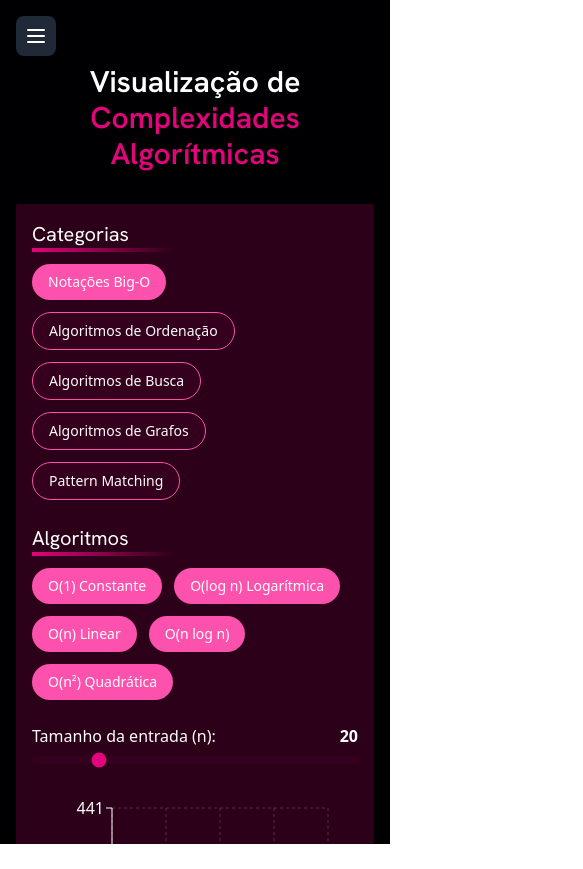
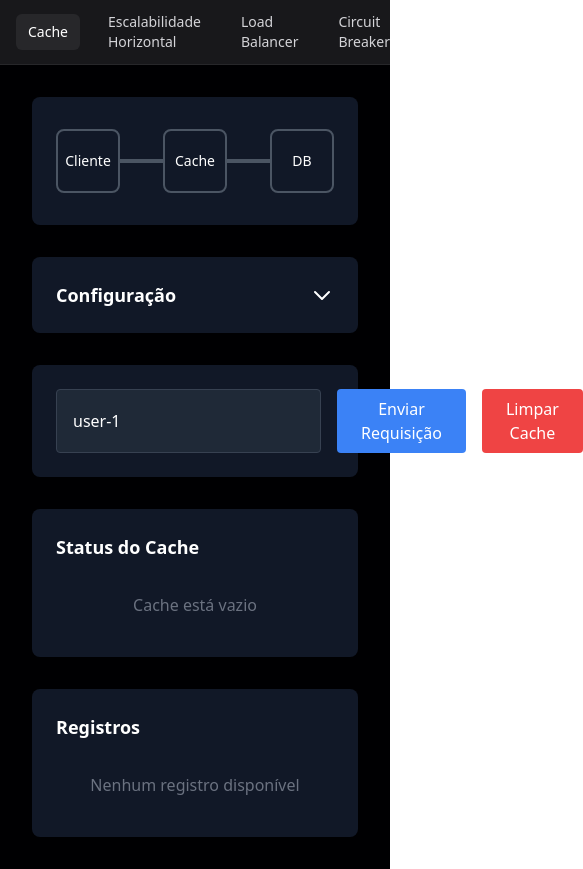
Before and after one commit to flaviojmendes/dinamos, a React (Vite) app: page / in a window 390 px wide. Shown: the whole page, 583 px wide, since content can reach past the window. Before the commit the page ends 844 px from the top, so only its background shows below. Built offline with nearby package versions, Linux system fonts and the light colour scheme; a web font is replaced by a local one.

Commit message:
circuit breaker

```diff
--- a/index.html
+++ b/index.html
@@ -26,7 +26,7 @@
 
 
     <meta name="viewport" content="width=device-width, initial-scale=1.0" />
-    <title>Big O</title>
+    <title>SymSis</title>
 
     <script>
       window.dataLayer = window.dataLayer || [];
--- a/src/App.tsx
+++ b/src/App.tsx
@@ -1,187 +1,71 @@
-import { Routes, Route, NavLink, Link } from "react-router-dom";
-import { useState, useEffect } from "react";
-import ComplexityGraph from "./components/ComplexityGraph";
-import RoundRobin from "./components/RoundRobin/RoundRobin";
+import { Routes, Route, NavLink } from 'react-router-dom';
 import CacheSimulation from "./components/CacheSimulation/CacheSimulation";
-import ReplicationModel from "./components/ReplicationModel/ReplicationModel";
-import MessageQueue from "./components/MessageQueue/MessageQueue";
 import HorizontalScaling from './components/HorizontalScaling/HorizontalScaling';
+import LoadBalancer from './components/LoadBalancer/LoadBalancer';
+import CircuitBreaker from './components/CircuitBreaker/CircuitBreaker';
 
 import "./App.css";
-import logo from './assets/logo.svg';
 
-function App() {
-  const [isSidebarOpen, setIsSidebarOpen] = useState(false);
-  const [isMobile, setIsMobile] = useState(false);
-
-  // Handle window resize
-  useEffect(() => {
-    const checkIfMobile = () => {
-      setIsMobile(window.innerWidth < 768);
-    };
-
-    checkIfMobile();
-    window.addEventListener('resize', checkIfMobile);
-
-    return () => window.removeEventListener('resize', checkIfMobile);
-  }, []);
-
-  // Close sidebar when route changes on mobile
-  const handleNavClick = () => {
-    if (isMobile) {
-      setIsSidebarOpen(false);
-    }
-  };
-
+export default function App() {
   return (
-    <div className="min-h-screen h-screen bg-black flex overflow-hidden">
-      {/* Mobile Menu Button */}
-      <button
-        onClick={() => setIsSidebarOpen(!isSidebarOpen)}
-        className="md:hidden fixed top-4 left-4 z-50 p-2 rounded-lg bg-gray-800 text-white hover:bg-gray-700 focus:outline-none"
-      >
-        <svg
-          className="w-6 h-6"
-          fill="none"
-          stroke="currentColor"
-          viewBox="0 0 24 24"
-        >
-          {isSidebarOpen ? (
-            <path
-              strokeLinecap="round"
-              strokeLinejoin="round"
-              strokeWidth={2}
-              d="M6 18L18 6M6 6l12 12"
-            />
-          ) : (
-            <path
-              strokeLinecap="round"
-              strokeLinejoin="round"
-              strokeWidth={2}
-              d="M4 6h16M4 12h16M4 18h16"
-            />
-          )}
-        </svg>
-      </button>
-
-      {/* Overlay for mobile */}
-      {isSidebarOpen && (
-        <div
-          className="md:hidden fixed inset-0 bg-black bg-opacity-50 z-30"
-          onClick={() => setIsSidebarOpen(false)}
-        />
-      )}
-
-      {/* Lateral Navigation */}
-      <div
-        className={`
-          fixed md:sticky
-          top-0 inset-y-0 left-0
-          w-64 bg-gray-900
-          transform transition-transform duration-300 ease-in-out
-          ${isSidebarOpen ? 'translate-x-0' : '-translate-x-full'}
-          md:translate-x-0
-          z-40
-          flex flex-col
-          p-6
-          h-screen
-          overflow-y-auto
-        `}
-      >
-        <img src={logo} alt="Logo" className="h-16 mb-8" />
-
-        <nav className="space-y-2">
+    <div className="min-h-screen bg-black text-white">
+      <nav className="bg-zinc-900 border-b border-zinc-800">
+        <div className="max-w-7xl mx-auto px-4">
+          <div className="flex items-center justify-between h-16">
+            <div className="flex items-center gap-4">
               <NavLink
-            to="/complexity"
-            onClick={handleNavClick}
+                to="/"
                 className={({ isActive }) =>
-              `block px-4 py-2 rounded transition-colors ${
-                isActive
-                  ? 'bg-blue-500 text-white'
-                  : 'text-gray-300 hover:bg-gray-800'
+                  `px-3 py-2 rounded-md text-sm font-medium ${
+                    isActive ? 'bg-zinc-800 text-white' : 'text-zinc-300 hover:bg-zinc-800 hover:text-white'
                   }`
                 }
               >
-            Complexidade Assintótica
+                Cache
+              </NavLink>
+              <NavLink
+                to="/horizontal-scaling"
+                className={({ isActive }) =>
+                  `px-3 py-2 rounded-md text-sm font-medium ${
+                    isActive ? 'bg-zinc-800 text-white' : 'text-zinc-300 hover:bg-zinc-800 hover:text-white'
+                  }`
+                }
+              >
+                Escalabilidade Horizontal
               </NavLink>
               <NavLink
                 to="/load-balancer"
-            onClick={handleNavClick}
                 className={({ isActive }) =>
-              `block px-4 py-2 rounded transition-colors ${
-                isActive
-                  ? 'bg-blue-500 text-white'
-                  : 'text-gray-300 hover:bg-gray-800'
+                  `px-3 py-2 rounded-md text-sm font-medium ${
+                    isActive ? 'bg-zinc-800 text-white' : 'text-zinc-300 hover:bg-zinc-800 hover:text-white'
                   }`
                 }
               >
                 Load Balancer
               </NavLink>
               <NavLink
-            to="/cache"
-            onClick={handleNavClick}
+                to="/circuit-breaker"
                 className={({ isActive }) =>
-              `block px-4 py-2 rounded transition-colors ${
-                isActive
-                  ? 'bg-blue-500 text-white'
-                  : 'text-gray-300 hover:bg-gray-800'
+                  `px-3 py-2 rounded-md text-sm font-medium ${
+                    isActive ? 'bg-zinc-800 text-white' : 'text-zinc-300 hover:bg-zinc-800 hover:text-white'
                   }`
                 }
               >
-            Cache
+                Circuit Breaker
               </NavLink>
-          <NavLink
-            to="/replication"
-            onClick={handleNavClick}
-            className={({ isActive }) =>
-              `block px-4 py-2 rounded transition-colors ${
-                isActive
-                  ? 'bg-blue-500 text-white'
-                  : 'text-gray-300 hover:bg-gray-800'
-              }`
-            }
-          >
-            Replicação e Consistência
-          </NavLink>
-          <Link
-            to="/message-queue"
-            onClick={handleNavClick}
-            className="block px-4 py-2 rounded transition-colors text-gray-300 hover:bg-gray-800"
-          >
-            Filas e Pub/Sub
-          </Link>
-          <NavLink
-            to="/horizontal-scaling"
-            onClick={handleNavClick}
-            className={({ isActive }) =>
-              `block px-4 py-2 rounded transition-colors ${
-                isActive
-                  ? 'bg-blue-500 text-white'
-                  : 'text-gray-300 hover:bg-gray-800'
-              }`
-            }
-          >
-            Escalabilidade Horizontal
-          </NavLink>
+            </div>
+          </div>
+        </div>
       </nav>
-      </div>
 
-      {/* Main Content */}
-      <main className="flex-1 overflow-y-auto relative">
-        <div className="p-4 md:p-8 pt-16 md:pt-8">
+      <main className="max-w-7xl mx-auto">
         <Routes>
-            <Route path="/" element={<ComplexityGraph />} />
-            <Route path="/complexity" element={<ComplexityGraph />} />
-            <Route path="/load-balancer" element={<RoundRobin />} />
-            <Route path="/cache" element={<CacheSimulation />} />
-            <Route path="/replication" element={<ReplicationModel />} />
-            <Route path="/message-queue" element={<MessageQueue />} />
+          <Route path="/" element={<CacheSimulation />} />
           <Route path="/horizontal-scaling" element={<HorizontalScaling />} />
+          <Route path="/load-balancer" element={<LoadBalancer />} />
+          <Route path="/circuit-breaker" element={<CircuitBreaker />} />
         </Routes>
-        </div>
       </main>
     </div>
   );
 }
-
-export default App;
```
Lines whose indentation alone changed are shown as unchanged.
